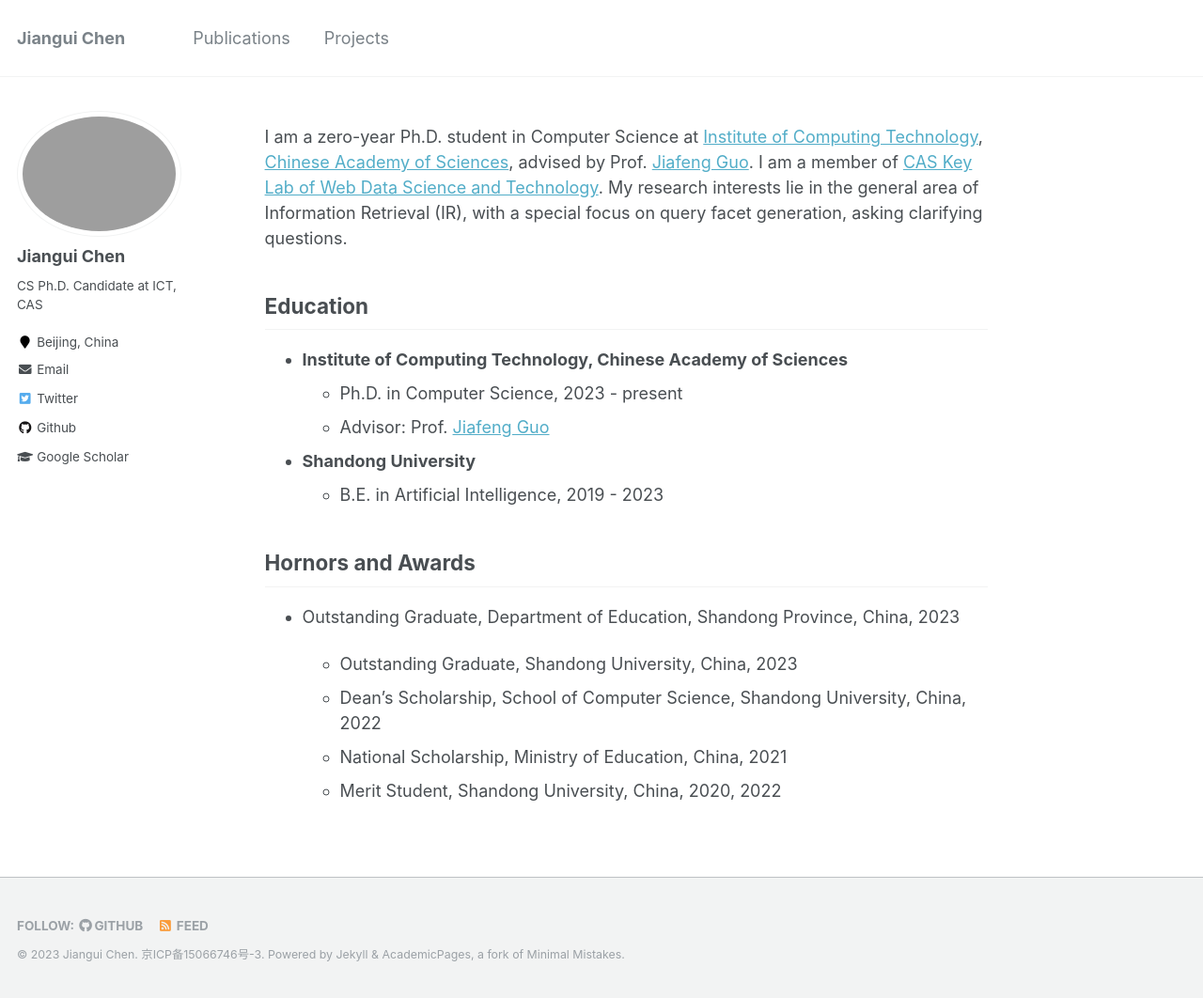
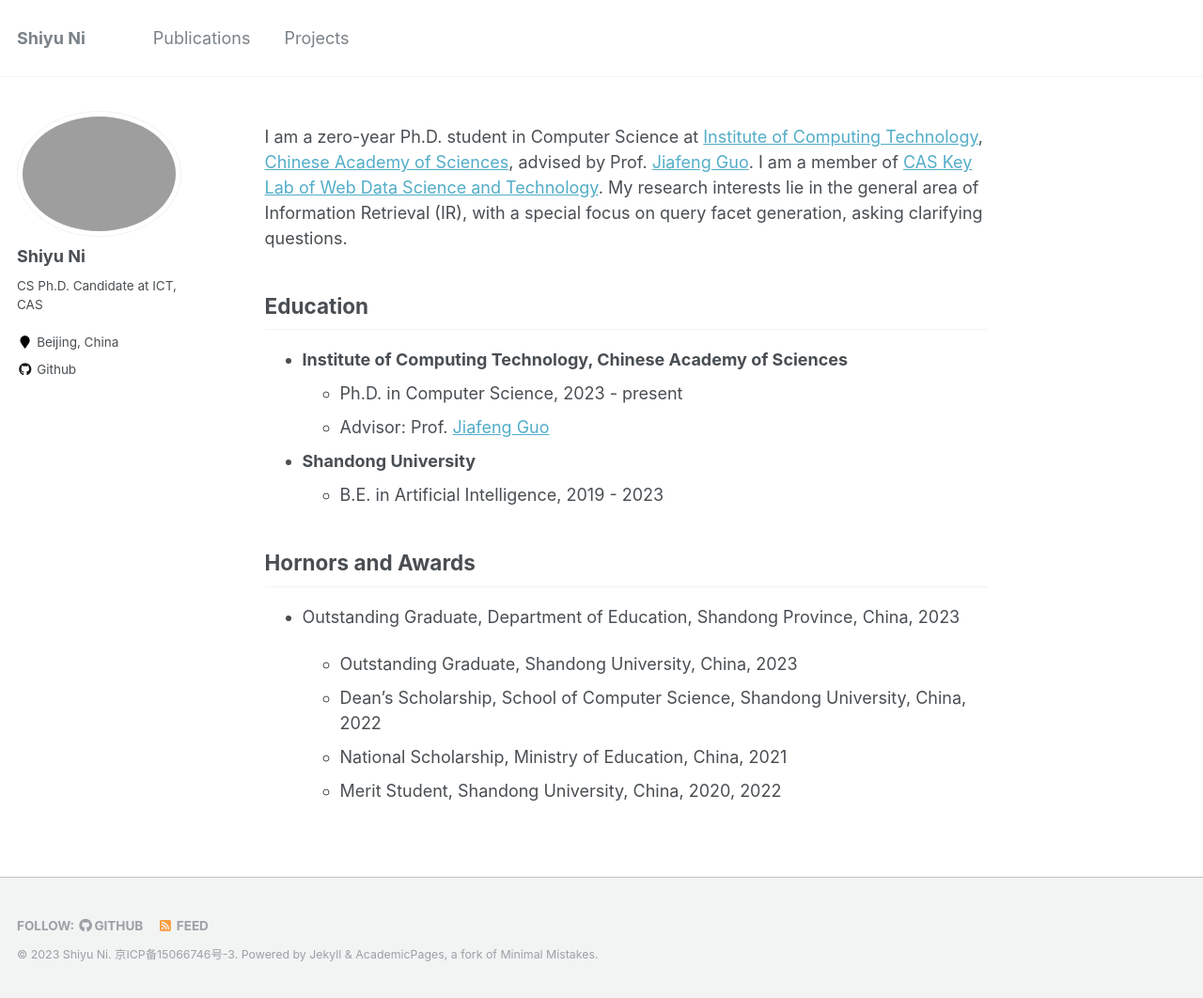
Before and after one commit to ShiyuNee/ShiyuNee.github.io, a Jekyll site: the page built from _pages/about.md, in a window 1280 px wide and 1062 px high. Shown: the whole window at 94% size. Built offline with Jekyll 4.4.1, drawn with Linux system fonts in a browser that asks for light colours.

Commit message:
change config.yaml

```diff
--- a/_config.yml
+++ b/_config.yml
@@ -7,13 +7,13 @@
 
 # Site Settings
 locale                   : "en-US"
-title                    : "Jiangui Chen"
+title                    : "Shiyu Ni"
 title_separator          : "-"
-name                     : &name "Jiangui Chen"
+name                     : &name "Shiyu Ni"
 description              : &description "CS Ph.D. Candidate at ICT, CAS"
-url                      : https://chriskuei.github.io # the base hostname & protocol for your site e.g. "https://mmistakes.github.io"
+url                      : https://shiyunee.github.io # the base hostname & protocol for your site e.g. "https://mmistakes.github.io"
 baseurl                  : "" # the subpath of your site, e.g. "/blog"
-repository               : "chriskuei/chriskuei.github.io"
+repository               : "shiyunee/shiyunee.github.io"
 teaser                   :  # filename of teaser fallback teaser image placed in /images/, .e.g. "500x300.png"
 breadcrumbs              : false # true, false (default)
 words_per_minute         : 160
@@ -80,14 +80,14 @@ analytics:
 
 # Site Author
 author:
-  name             : "Jiangui Chen"
+  name             : "Shiyu Ni"
   avatar           : "cartoon.png"
   bio              : "CS Ph.D. Candidate at ICT, CAS"
   location         : "Beijing, China"
   employer         :
   pubmed           :
-  googlescholar    : "https://scholar.google.com/citations?hl=en&user=wKxO240AAAAJ"
-  email            : "chenjiangui@outlook.com"
+  googlescholar    :
+  email            :
   researchgate     :
   uri              :
   bitbucket        :
@@ -96,7 +96,7 @@ author:
   flickr           :
   facebook         :
   foursquare       :
-  github           : "chriskuei"
+  github           : "shiyunee"
   google_plus      :
   keybase          :
   instagram        :
@@ -109,7 +109,7 @@ author:
   stackoverflow    : # http://stackoverflow.com/users/123456/username
   steam            :
   tumblr           :
-  twitter          : "Chriskuei_"
+  twitter          :
   vine             :
   weibo            :
   xing             :
```
